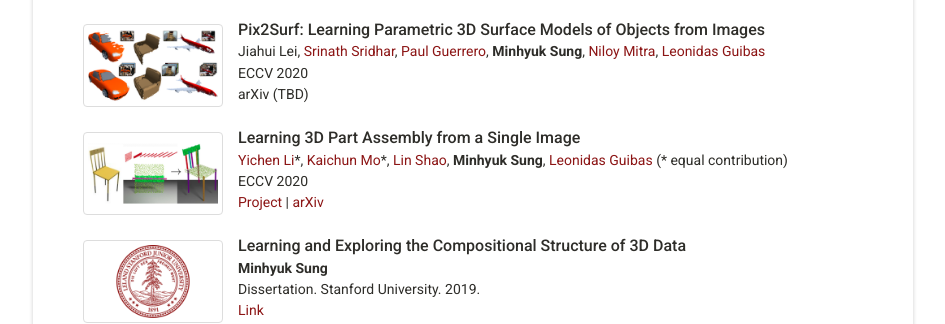
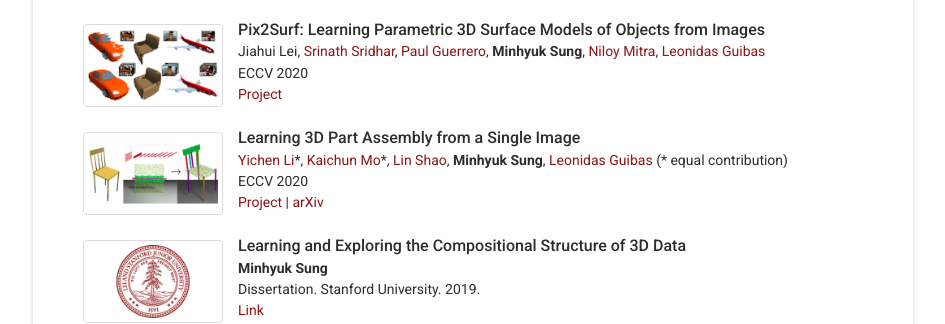
Before and after one commit to mhsung/mhsung.github.io, a Jekyll site: the page built from index.html, in a window 1280 px wide. Shown: the part 758-1082 px from the top of the page, without its empty margins (167-1112 px from the left). Built offline with Jekyll 4.4.1, drawn with Linux system fonts in a browser that asks for light colours; some web fonts are replaced.

Commit message:
Added pix2surf webpage link.

```diff
--- a/_includes/publications.html
+++ b/_includes/publications.html
@@ -89,7 +89,7 @@
           <a href="https://geometry.stanford.edu/member/guibas/" target="_blank">Leonidas Guibas</a>
           <br>
           ECCV 2020<br>
-          arXiv (TBD)
+          <a href="https://geometry.stanford.edu/projects/pix2surf/" target="_blank">Project</a>
         </span>
       </div>
     </div>
```
